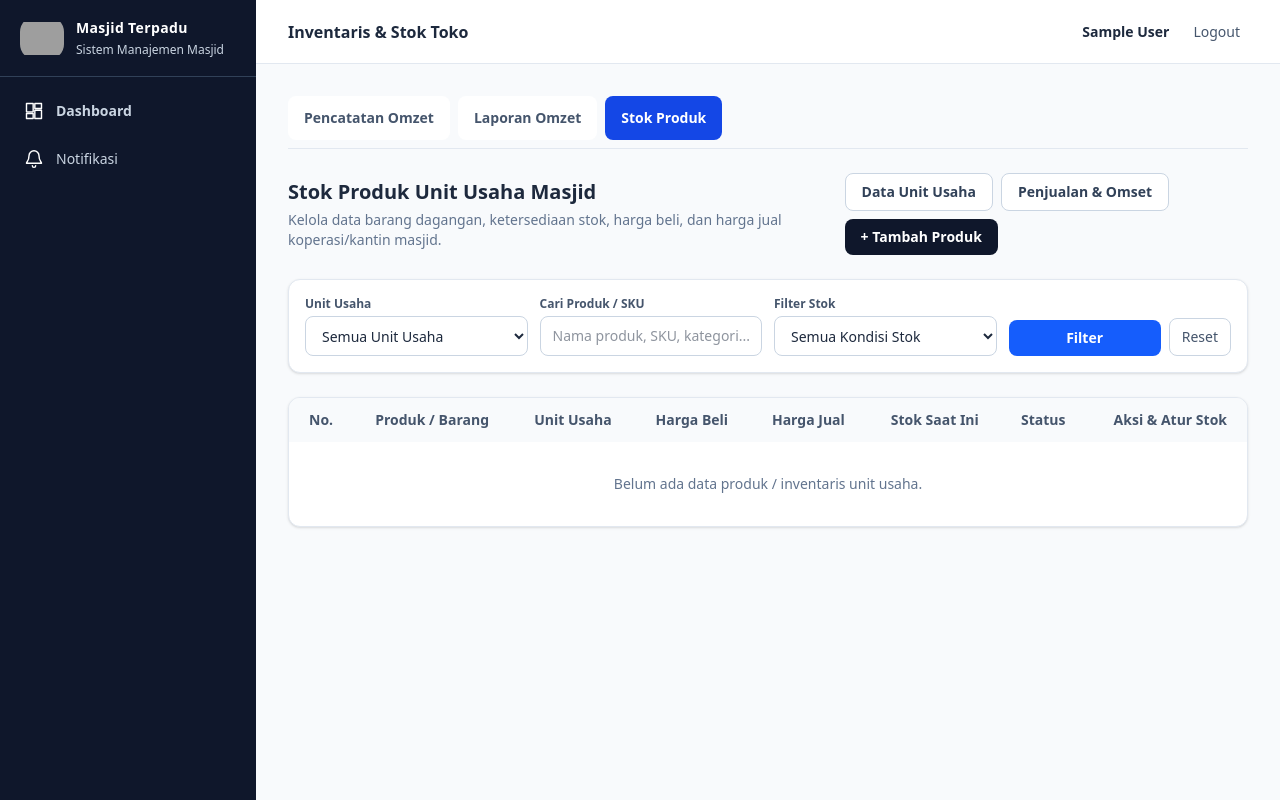
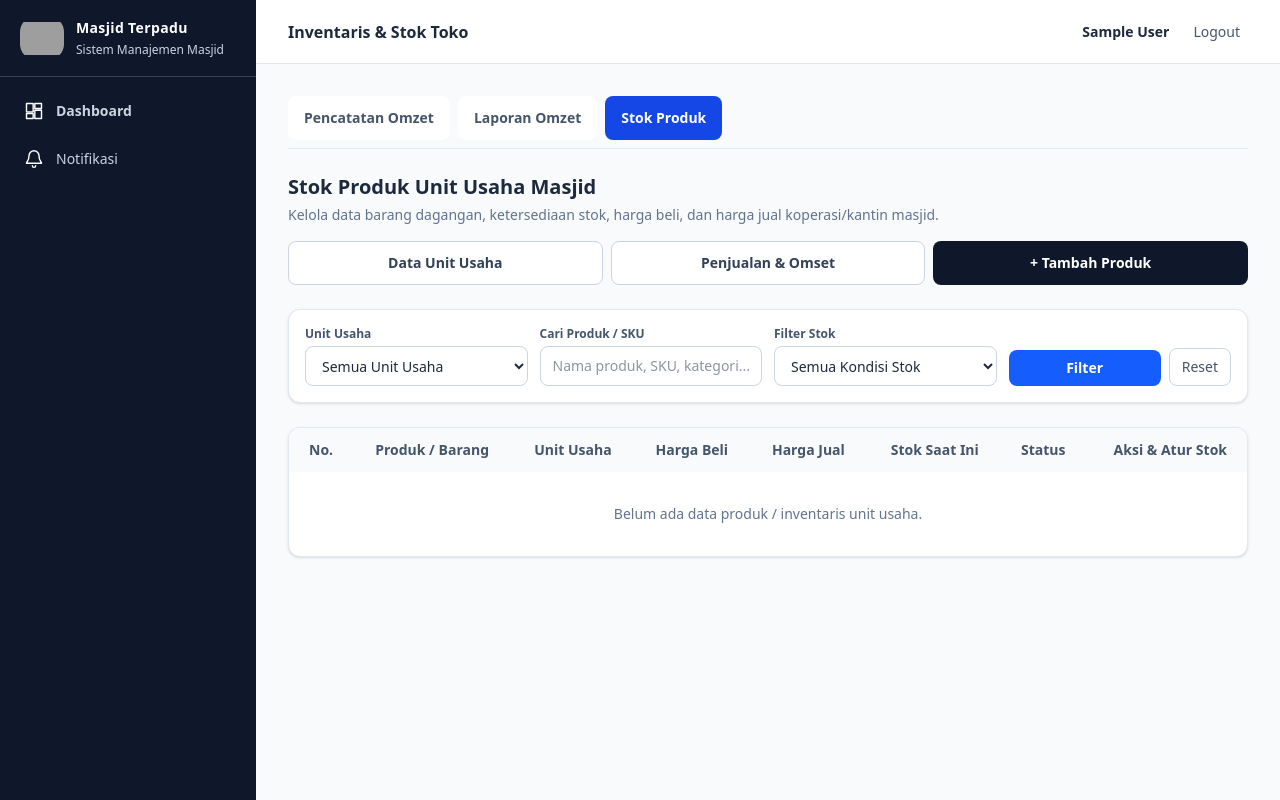
Before and after one commit to SuryoNu123/Manajemen_Masjid_Terpadu, a Laravel app: page /business-unit-items in a window 1280 px wide. Run offline with Laravel 12, Linux system fonts and the light colour scheme; the visitor is signed in with stand-in values (Sample User, id 1); data that the repository does not hold is empty; style sheets or scripts are compiled from the project's sources; grey boxes are pictures that could not be loaded.

Commit message:
Initial commit: Sistem Manajemen Masjid Terpadu

```diff
--- a/resources/views/bendahara/business-unit-items/index.blade.php
+++ b/resources/views/bendahara/business-unit-items/index.blade.php
@@ -19,7 +19,7 @@
         </div>
     @endif
 
-    <div class="flex flex-col justify-between gap-4 sm:flex-row sm:items-center">
+    <div class="space-y-4">
         <div>
             <h2 class="text-xl font-bold text-slate-800">
                 Stok Produk Unit Usaha Masjid
@@ -29,17 +29,17 @@
             </p>
         </div>
 
-        <div class="flex w-full flex-col gap-2 sm:w-auto sm:flex-row sm:flex-wrap">
+        <div class="grid w-full grid-cols-1 gap-2 sm:grid-cols-3">
             <a href="{{ route('business-units.index') }}"
-               class="inline-flex w-full items-center justify-center rounded-lg border border-slate-300 bg-white px-4 py-2 text-sm font-semibold text-slate-700 hover:bg-slate-50 sm:w-auto">
+               class="inline-flex min-h-11 w-full items-center justify-center rounded-lg border border-slate-300 bg-white px-4 py-2 text-sm font-semibold text-slate-700 hover:bg-slate-50">
                 Data Unit Usaha
             </a>
             <a href="{{ route('business-unit-sales.index') }}"
-               class="inline-flex w-full items-center justify-center rounded-lg border border-slate-300 bg-white px-4 py-2 text-sm font-semibold text-slate-700 hover:bg-slate-50 sm:w-auto">
+               class="inline-flex min-h-11 w-full items-center justify-center rounded-lg border border-slate-300 bg-white px-4 py-2 text-sm font-semibold text-slate-700 hover:bg-slate-50">
                 Penjualan & Omset
             </a>
             <a href="{{ route('business-unit-items.create') }}"
-               class="inline-flex w-full items-center justify-center rounded-lg bg-slate-900 px-4 py-2 text-sm font-semibold text-white hover:bg-slate-700 sm:w-auto">
+               class="inline-flex min-h-11 w-full items-center justify-center rounded-lg bg-slate-900 px-4 py-2 text-sm font-semibold text-white hover:bg-slate-700">
                 + Tambah Produk
             </a>
         </div>
@@ -153,7 +153,7 @@
                                     {{-- FORM CEPAT PENYESUAIAN STOK --}}
                                     <details class="relative">
                                         <summary class="inline-flex min-h-10 cursor-pointer items-center justify-center rounded border border-slate-300 px-2.5 py-1 text-xs font-semibold text-slate-700 hover:bg-slate-100 list-none">
-                                            ± Stok
+                                            Stok
                                         </summary>
                                         <div class="absolute right-0 top-8 z-20 w-64 rounded-xl border border-slate-200 bg-white p-4 shadow-lg text-left">
                                             <form action="{{ route('business-unit-items.adjust-stock', $item) }}" method="POST" class="space-y-3">
--- a/resources/views/sekretaris/santris/index.blade.php
+++ b/resources/views/sekretaris/santris/index.blade.php
@@ -126,11 +126,11 @@
 
                             <td class="px-5 py-4">
                                 @if($santri->status === 'active')
-                                    <span class="rounded-full bg-green-100 px-3 py-1 text-xs font-medium text-green-700">
+                                    <span class="inline-flex whitespace-nowrap rounded-full bg-green-100 px-3 py-1 text-xs font-medium text-green-700">
                                         Aktif
                                     </span>
                                 @else
-                                    <span class="rounded-full bg-slate-100 px-3 py-1 text-xs font-medium text-slate-600">
+                                    <span class="inline-flex whitespace-nowrap rounded-full bg-slate-100 px-3 py-1 text-xs font-medium text-slate-600">
                                         Tidak aktif
                                     </span>
                                 @endif
--- a/resources/views/sekretaris/tpq-classes/index.blade.php
+++ b/resources/views/sekretaris/tpq-classes/index.blade.php
@@ -119,11 +119,11 @@
 
                             <td class="px-5 py-4">
                                 @if($class->is_active)
-                                    <span class="rounded-full bg-green-100 px-3 py-1 text-xs font-medium text-green-700">
+                                    <span class="inline-flex whitespace-nowrap rounded-full bg-green-100 px-3 py-1 text-xs font-medium text-green-700">
                                         Aktif
                                     </span>
                                 @else
-                                    <span class="rounded-full bg-slate-100 px-3 py-1 text-xs font-medium text-slate-600">
+                                    <span class="inline-flex whitespace-nowrap rounded-full bg-slate-100 px-3 py-1 text-xs font-medium text-slate-600">
                                         Tidak aktif
                                     </span>
                                 @endif
```
